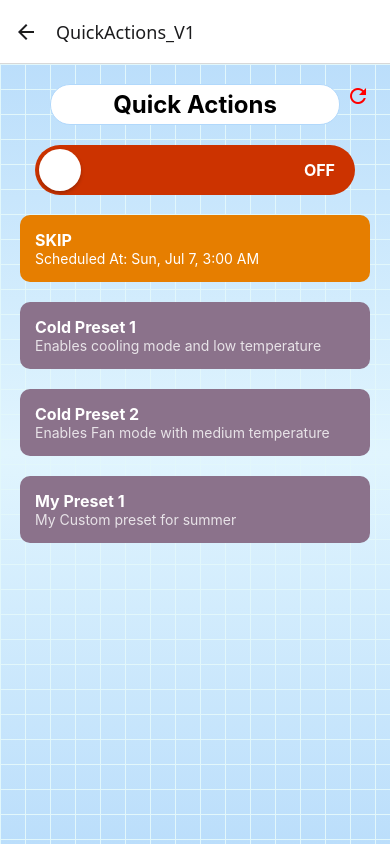
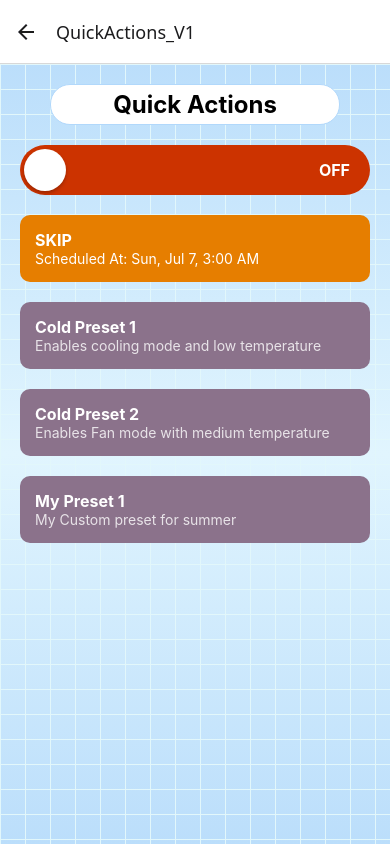
Before and after one commit to Fim99/INFO_4115_Project, a React Native app: screen /QuickActions_V1 in a window 390 px wide. Built offline with nearby package versions, Linux system fonts and the light colour scheme.

Commit message:
Adaptive Elements, Touch Ups - Made many elements adapt to current screen resolution - Few styling changes

```diff
--- a/components/Refresh_Button.js
+++ b/components/Refresh_Button.js
@@ -1,6 +1,6 @@
 // components/RefreshButton.js
 import React from "react";
-import { TouchableOpacity, Text, StyleSheet } from "react-native";
+import { TouchableOpacity,StyleSheet } from "react-native";
 import { useNavigation } from "@react-navigation/native";
 import Icon from "react-native-vector-icons/MaterialIcons";
 
@@ -21,7 +21,7 @@ const RefreshButton = () => {
       style={styles.refreshButtonContainer}
       onPress={handleRefresh}
     >
-      <Icon name="refresh" size={24} color="#ff0000" />
+      <Icon name="refresh" size={24} color="#000" />
     </TouchableOpacity>
   );
 };
@@ -29,19 +29,9 @@ const RefreshButton = () => {
 const styles = StyleSheet.create({
   refreshButtonContainer: {
     position: "absolute",
-    top: 20,
-    right: 20,
+    top: -45,
+    right: 15,
     zIndex: 1,
-  },
-  refreshButton: {
-    padding: 5,
-    borderRadius: 5,
-    backgroundColor: "#23C4FF",
-  },
-  refreshButtonText: {
-    color: "#FFF",
-    fontSize: 20,
-    fontWeight: "bold",
   },
 });
 
--- a/components/V1/Energy_V1.js
+++ b/components/V1/Energy_V1.js
@@ -81,7 +81,7 @@ const SmartACScheduling = () => {
                   },
                 ],
               }}
-              width={320} // Adjusted to fit mobile/web view
+              width={Dimensions.get("window").width - 40} // Adjusted to fit mobile/web view
               height={185}
               yAxisLabel=""
               yAxisSuffix=" kWh"
@@ -114,7 +114,6 @@ const SmartACScheduling = () => {
                 borderWidth: 1,
                 borderColor: "#b1d8fb",
                 alignSelf: "center",
-                maxWidth: 320,
               }}
               withInnerLines={true}
               withOuterLines={false}
--- a/components/V1/QuickActions_V1.js
+++ b/components/V1/QuickActions_V1.js
@@ -1,5 +1,5 @@
 import React, { useState, useRef, useEffect } from "react";
-import {View, Text, TouchableOpacity, Animated,} from "react-native";
+import { View, Text, TouchableOpacity, Animated } from "react-native";
 import styles from "../../css/V1/QuickActions_V1_Styles";
 import GridBackground from "../GridBackground";
 import RefreshButton from "../Refresh_Button";
@@ -8,12 +8,13 @@ import ScreenWrapper from "../ScreenWrapper";
 const QuickActions = () => {
   const [isEnabled, setIsEnabled] = useState(false);
   const [scheduledTime, setScheduledTime] = useState("");
+  const [toggleWidth, setToggleWidth] = useState(0);
   const slideAnim = useRef(new Animated.Value(0)).current;
+  const toggleRef = useRef(null);
 
-  // Set initial random date when component mounts
   useEffect(() => {
     setScheduledTime(getRandomHourDateTime());
-  }, []); // Empty dependency array means this runs once on mount
+  }, []);
 
   const toggleSwitch = () => {
     const toValue = isEnabled ? 0 : 1;
@@ -28,20 +29,7 @@ const QuickActions = () => {
 
   const getRandomHourDateTime = () => {
     const days = ["Sun", "Mon", "Tue", "Wed", "Thu", "Fri", "Sat"];
-    const months = [
-      "Jan",
-      "Feb",
-      "Mar",
-      "Apr",
-      "May",
-      "Jun",
-      "Jul",
-      "Aug",
-      "Sep",
-      "Oct",
-      "Nov",
-      "Dec",
-    ];
+    const months = ["Jan", "Feb", "Mar", "Apr", "May", "Jun", "Jul", "Aug", "Sep", "Oct", "Nov", "Dec"];
     const randomDay = days[Math.floor(Math.random() * days.length)];
     const randomMonth = months[Math.floor(Math.random() * months.length)];
     const randomDate = Math.floor(Math.random() * 28) + 1;
@@ -54,24 +42,32 @@ const QuickActions = () => {
     setScheduledTime(getRandomHourDateTime());
   };
 
+  // Constants for toggle dimensions
+  const THUMB_WIDTH = 42;
+  const TOGGLE_PADDING = 4;
+
   return (
     <ScreenWrapper>
       <View style={styles.container}>
         <GridBackground />
         <Text style={styles.title}>Quick Actions</Text>
-        {/* Refresh Button */}
+
         <RefreshButton onPress={RefreshButton.handleRefresh} />
 
-        {/* Custom Animated Toggle */}
+        <View style={styles.toggleContainer}>
           <TouchableOpacity
             activeOpacity={0.8}
             onPress={toggleSwitch}
-          style={styles.toggleContainer}
+            style={{ width: '80%' }}
           >
             <View
+              ref={toggleRef}
+              onLayout={(event) => {
+                setToggleWidth(event.nativeEvent.layout.width);
+              }}
               style={[
                 styles.toggleBackground,
-              { backgroundColor: isEnabled ? "#32CD32" : "#cc3300" },
+                { backgroundColor: isEnabled ? "#32CD32" : "#cc3300" }
               ]}
             >
               <Animated.View
@@ -83,10 +79,8 @@ const QuickActions = () => {
                         translateX: slideAnim.interpolate({
                           inputRange: [0, 1],
                           outputRange: [
-                          4,
-                          styles.toggleBackground.width -
-                            styles.thumb.width -
-                            4,
+                            TOGGLE_PADDING,
+                            toggleWidth - THUMB_WIDTH - TOGGLE_PADDING
                           ],
                         }),
                       },
@@ -104,8 +98,8 @@ const QuickActions = () => {
               </View>
             </View>
           </TouchableOpacity>
+        </View>
 
-        {/* Schedule Button */}
         <TouchableOpacity
           style={styles.scheduleButton}
           onPress={handleSchedulePress}
@@ -116,7 +110,6 @@ const QuickActions = () => {
           </Text>
         </TouchableOpacity>
 
-        {/* Preset Buttons */}
         <TouchableOpacity style={styles.presetButton}>
           <Text style={styles.presetText}>Cold Preset 1</Text>
           <Text style={styles.presetSubText}>
--- a/components/V1/TempFan_V1.js
+++ b/components/V1/TempFan_V1.js
@@ -1,11 +1,13 @@
 import React, { useState } from "react";
-import { Text, View, Image } from "react-native";
+import { Text, View, Image, Dimensions} from "react-native";
 import { RadialSlider } from "react-native-radial-slider";
 import { Slider } from "@rneui/themed";
 import styles from "../../css/V1/TempFan_V1_Styles";
 import GridBackground from "../GridBackground";
 import RefreshButton from "../../components/Refresh_Button";
 import ScreenWrapper from "../ScreenWrapper";
+
+const windowWidth = Dimensions.get('window').width;
 
 const TempFan = () => {
   // Generate random initial temperature between 16 and 30
@@ -33,9 +35,9 @@ const TempFan = () => {
         {/* Refresh Button */}
         <RefreshButton onPress={RefreshButton.handleRefresh} />
         {/* Temperature Control with Radial Slider */}
-        <View style={styles.sliderContainer}>
+        <View style={styles.radialSliderContainer}>
           <RadialSlider
-            radius={125}
+            radius={windowWidth * 0.3} // Make radius responsive to screen size
             value={speed}
             min={16}
             max={30}
--- a/components/V2/Energy_V2.js
+++ b/components/V2/Energy_V2.js
@@ -95,11 +95,11 @@ const EnergyMonitoringV2 = () => {
 
         <View style={styles.gridContainer}>
           <ComparisonBlock
-            label="Today vs Yesterday"
+            label="Today vs Last Usgage"
             value={comparisons.daily}
           />
           <ComparisonBlock
-            label="Month vs Last Month"
+            label="This Month vs Last Month"
             value={comparisons.monthly}
           />
         </View>
--- a/css/V1/QuickActions_V1_Styles.js
+++ b/css/V1/QuickActions_V1_Styles.js
@@ -23,10 +23,11 @@ const styles = StyleSheet.create({
     alignItems: "center",
   },
   toggleBackground: {
-    width: 320,
+    width: '125%',
     height: 50,
     borderRadius: 25,
     justifyContent: "center",
+    alignSelf: "center",
     position: "relative",
   },
   thumb: {
--- a/css/V1/TempFan_V1_Styles.js
+++ b/css/V1/TempFan_V1_Styles.js
@@ -1,5 +1,7 @@
 // TempFan.styles.js
-import { StyleSheet } from "react-native";
+import { StyleSheet, Dimensions} from "react-native";
+
+const windowWidth = Dimensions.get('window').width;
 
 export default StyleSheet.create({
   container: {
@@ -8,8 +10,17 @@ export default StyleSheet.create({
     justifyContent: "center",
     backgroundColor: "#E6F3FF",
   },
+  radialSliderContainer: {
+    width: windowWidth * 0.8,
+    aspectRatio: 1,
+    alignItems: 'center',
+    justifyContent: 'center',
+    marginBottom: 20,
+  },
   sliderContainer: {
     marginBottom: 20,
+    width: '80%',
+    alignSelf: 'center',
   },
   sectionTitle: {
     fontSize: 18,
@@ -38,7 +49,7 @@ export default StyleSheet.create({
     height: 30,
   },
   slider: {
-    width: 300,
+    width: "100%",
     activeColor: "#589cfb",
     inactiveColor: "#fff",
     thumbColor: "#589cfb",
--- a/css/V2/Energy_V2_Styles.js
+++ b/css/V2/Energy_V2_Styles.js
@@ -17,7 +17,7 @@ const styles = StyleSheet.create({
     marginBottom: 16,
   },
   blockTitle: {
-    fontSize: 14,
+    fontSize: 12,
     color: "#fff",
     fontWeight: "bold",
     paddingVertical: 6,
```
Lines whose indentation alone changed are shown as unchanged.
